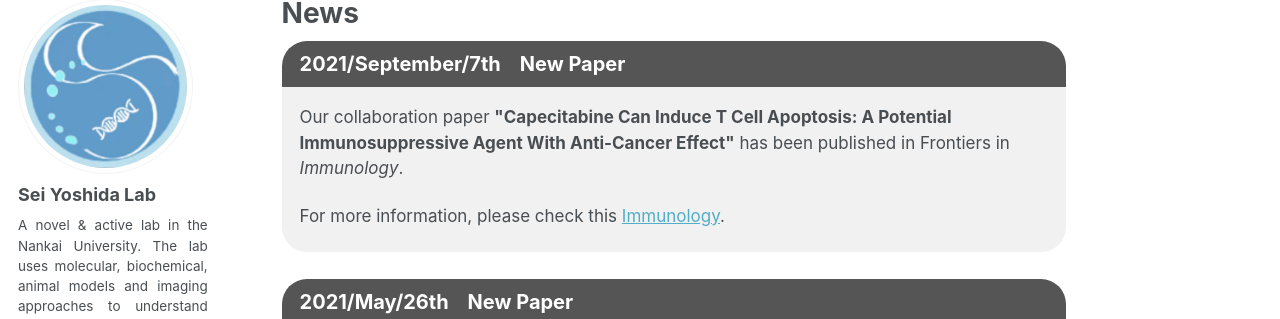
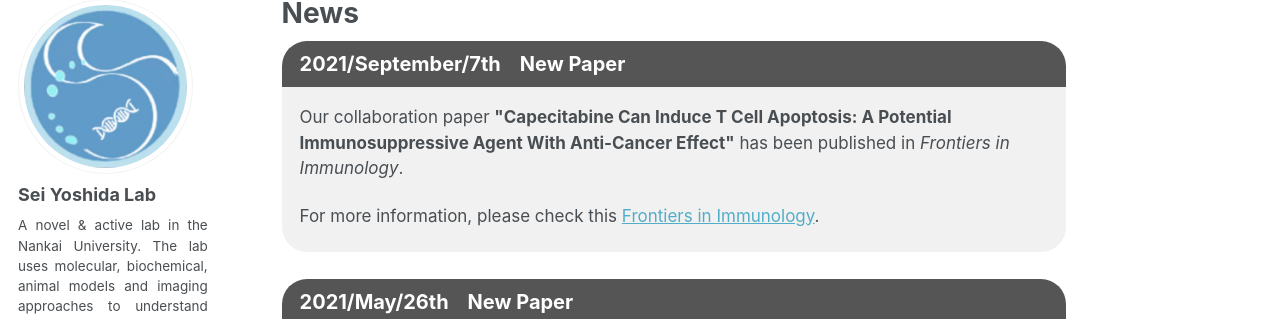
Before and after one commit to seiyoshida-lab/seiyoshida-lab.github.io, a Jekyll site: the page built from _pages/news.md, in a window 1280 px wide and 900 px high. Shown: the part 119-438 px from the top of the window. Built offline with Jekyll 4.4.1, drawn with Linux system fonts in a browser that asks for light colours; some web fonts are replaced.

Commit message:
Update news.md

```diff
--- a/_pages/news.md
+++ b/_pages/news.md
@@ -40,9 +40,9 @@ author_profile: true
 <body>
     <div class="li"><b>2021/September/7th &nbsp;&nbsp; New Paper</b></div>
 <div class="content">
-  <p>Our collaboration paper <b>"Capecitabine Can Induce T Cell Apoptosis: A Potential Immunosuppressive Agent With Anti-Cancer Effect"</b> has been published in Frontiers in <i>Immunology</i>. </p>
+  <p>Our collaboration paper <b>"Capecitabine Can Induce T Cell Apoptosis: A Potential Immunosuppressive Agent With Anti-Cancer Effect"</b> has been published in <i>Frontiers in Immunology</i>. </p>
   <p>For more information, please check this <a href="https://www.frontiersin.org/articles/10.3389/fimmu.2021.737849/full?&utm_source=Email_to_authors_&utm_medium=Email&utm_content=T1_11.5e1_author&utm_campaign=Email_publication&field=&journalName=Frontiers_in_Immunology&id=737849
-" target="_blank">Immunology</a>. </p>
+" target="_blank">Frontiers in Immunology</a>. </p>
 </div>
   <br>
 
```
